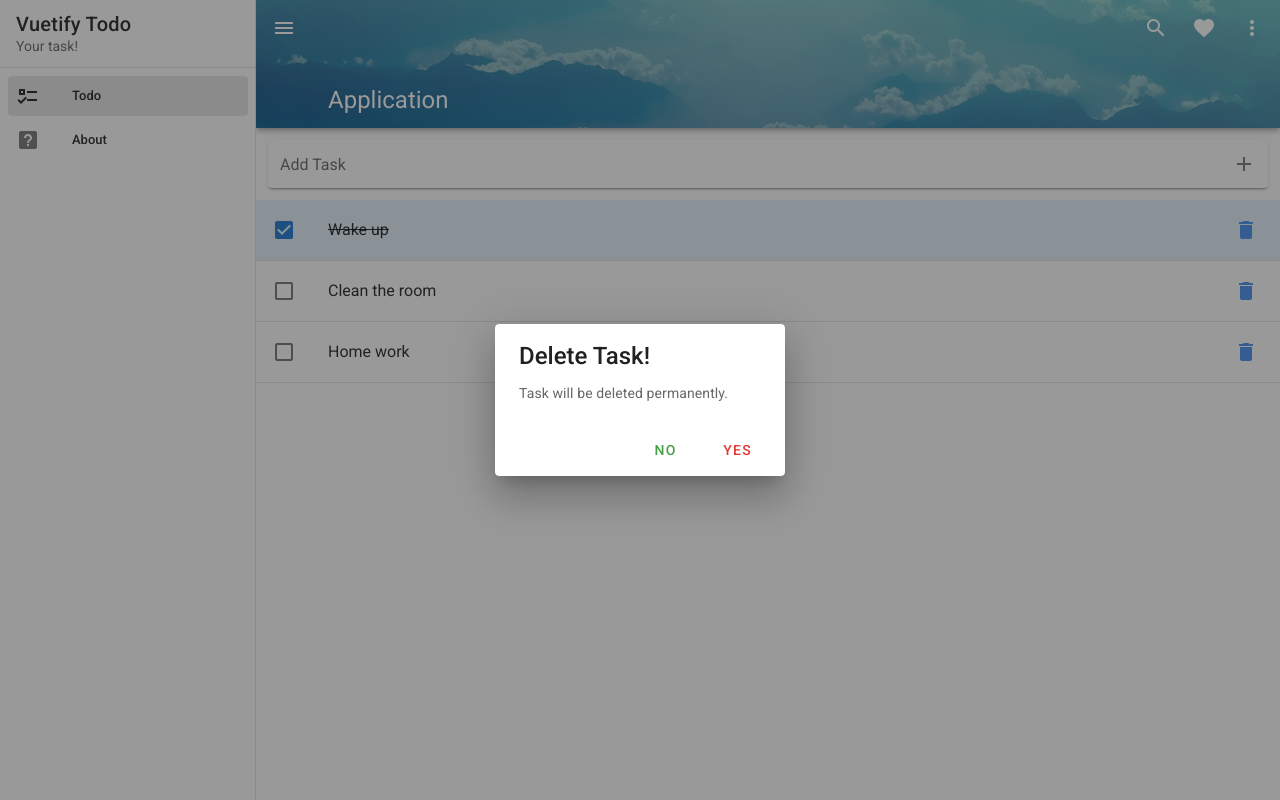
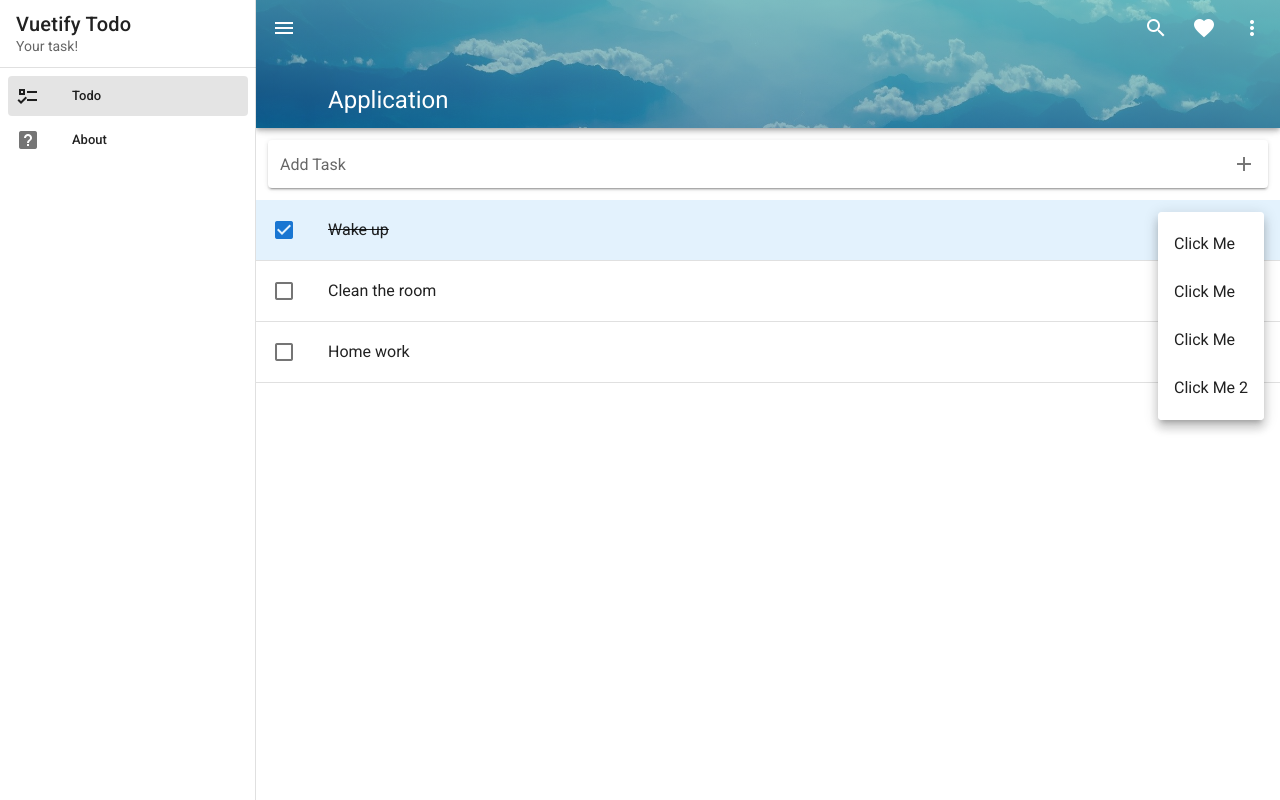
Before and after one commit to nord2sudjp/vuetify-todo, a Vue app: page /#/ in a window 1280 px wide. Both pictures are taken after a click on the button 1246 px from the left and 230 px from the top of the page. Built offline with nearby package versions, Linux system fonts and the light colour scheme.

Commit message:
added menu in task

```diff
--- a/src/components/Todo/Task.vue
+++ b/src/components/Todo/Task.vue
@@ -18,11 +18,7 @@
                     </v-list-item-title>
                 </v-list-item-content>
                 <v-list-item-action>
-                    <v-btn icon @click.stop="dialogs.delete = true">
-                        <v-icon color="primary lighten-1">
-                            mdi-delete
-                        </v-icon>
-                    </v-btn>
+                    <task-menu></task-menu>
                 </v-list-item-action>
             </template>
         </v-list-item>
@@ -45,7 +41,8 @@
     },
     components: {
         "dialog-delete": require("@/components/Todo/Dialogs/DialogDelete.vue")
-            .default
+            .default,
+        "task-menu": require("@/components/Todo/TaskMenu.vue").default
     }
 };
 </script>
--- /dev/null
+++ b/src/components/Todo/TaskMenu.vue
@@ -0,0 +1,30 @@
+<template>
+    <v-menu bottom left>
+        <template v-slot:activator="{ on, attrs }">
+            <v-btn color="primary" icon v-bind="attrs" v-on="on">
+                <v-icon>mdi-dots-vertical</v-icon>
+            </v-btn>
+        </template>
+
+        <v-list>
+            <v-list-item v-for="(item, i) in items" :key="i">
+                <v-list-item-title>{{ item.title }}</v-list-item-title>
+            </v-list-item>
+        </v-list>
+    </v-menu>
+</template>
+
+<script>
+export default {
+    data: () => ({
+        items: [
+            { title: "Click Me" },
+            { title: "Click Me" },
+            { title: "Click Me" },
+            { title: "Click Me 2" }
+        ]
+    })
+};
+</script>
+
+<style></style>
```
